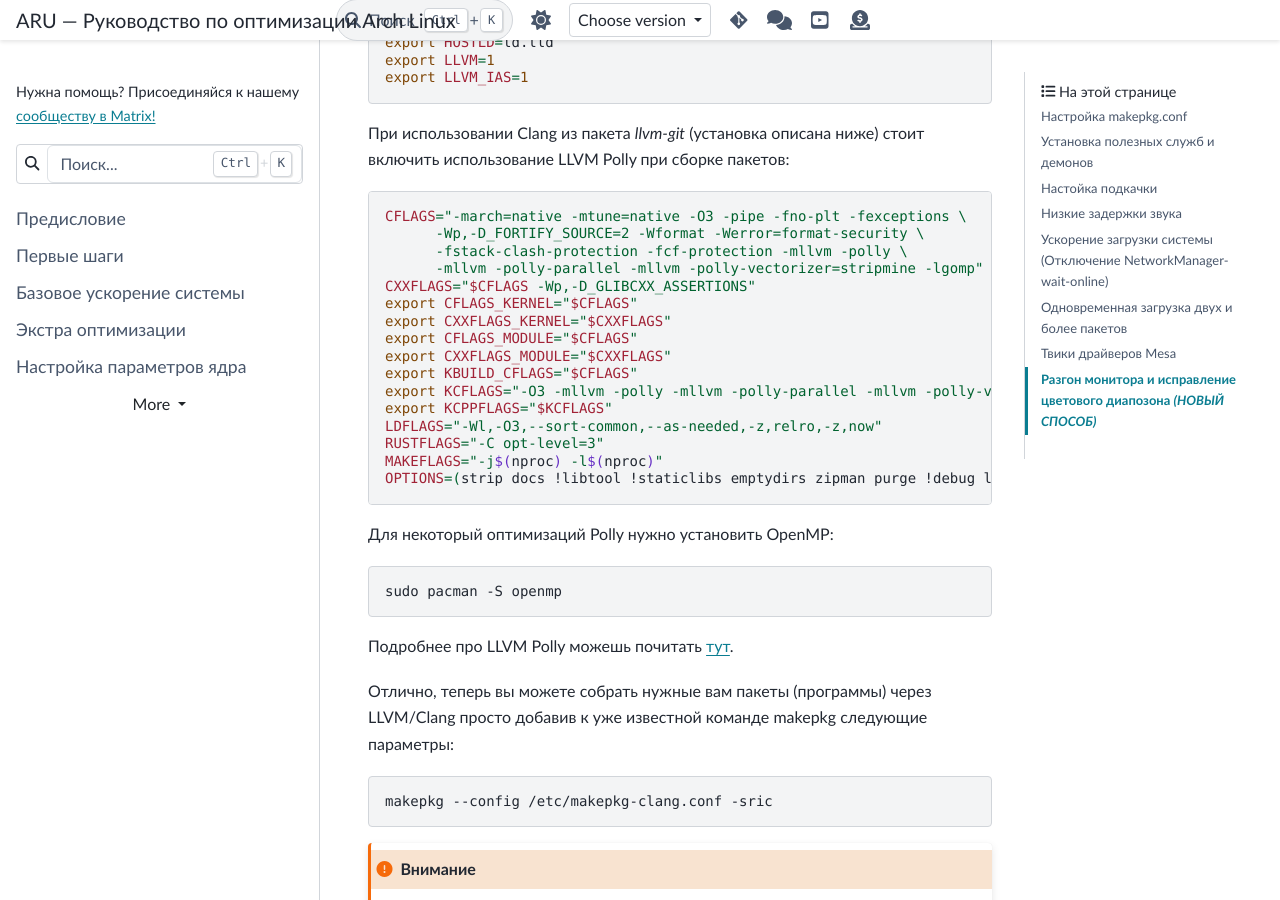
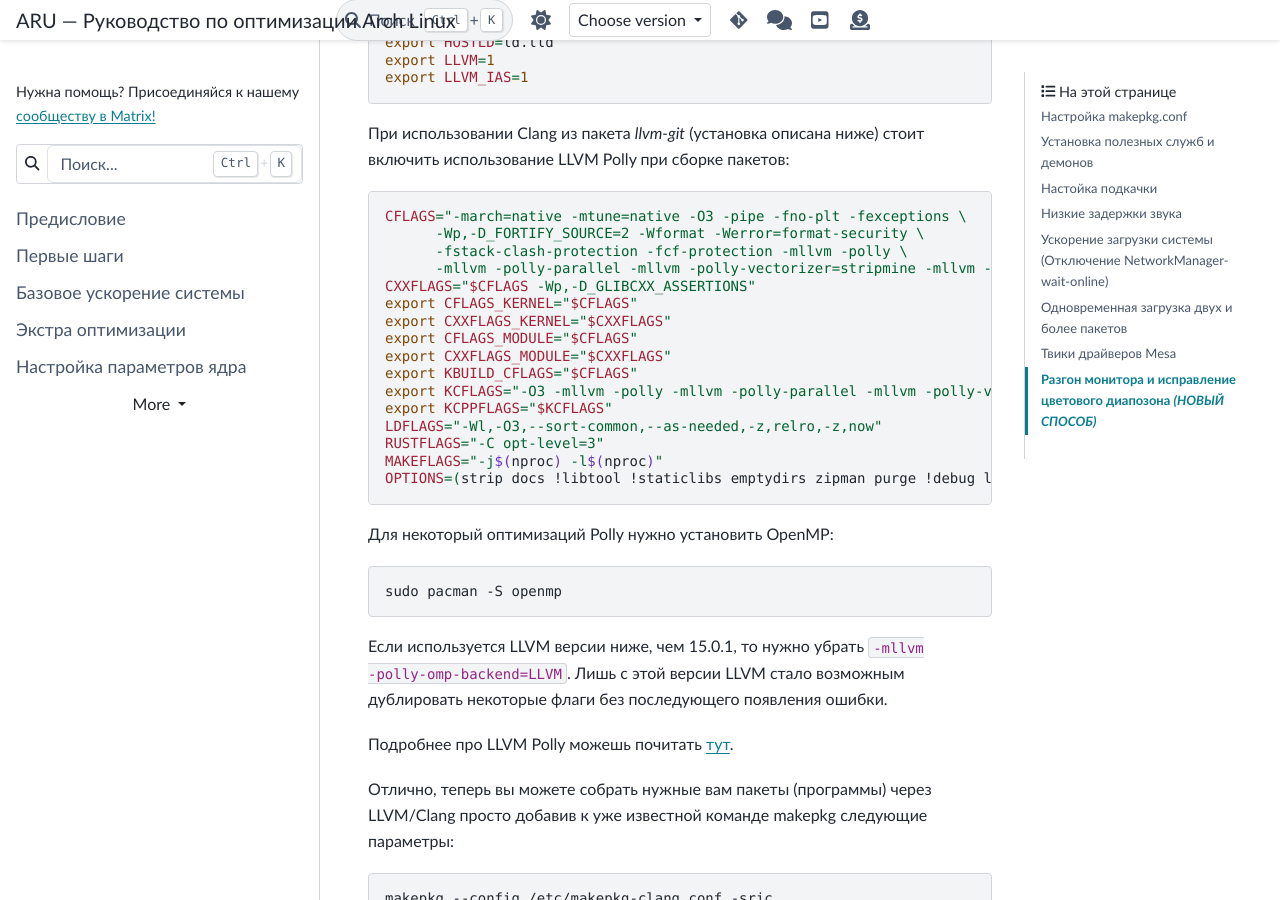
Before and after one commit to ventureoo/ARU, a Sphinx documentation site: the page built from docs/source/generic-system-acceleration.rst, in a window 1280 px wide and 900 px high, scrolled down 1893 px. Built offline with Sphinx 7.4.7 and the PyData theme 0.15.4, drawn with Linux system fonts in a browser that asks for light colours.

Commit message:
Use LLVM omp backend for polly by default

```diff
--- a/docs/source/generic-system-acceleration.rst
+++ b/docs/source/generic-system-acceleration.rst
@@ -106,14 +106,14 @@
   CFLAGS="-march=native -mtune=native -O3 -pipe -fno-plt -fexceptions \
         -Wp,-D_FORTIFY_SOURCE=2 -Wformat -Werror=format-security \
         -fstack-clash-protection -fcf-protection -mllvm -polly \
-        -mllvm -polly-parallel -mllvm -polly-vectorizer=stripmine -lgomp"
+        -mllvm -polly-parallel -mllvm -polly-vectorizer=stripmine -mllvm -polly-omp-backend=LLVM -lgomp"
   CXXFLAGS="$CFLAGS -Wp,-D_GLIBCXX_ASSERTIONS"
   export CFLAGS_KERNEL="$CFLAGS"
   export CXXFLAGS_KERNEL="$CXXFLAGS"
   export CFLAGS_MODULE="$CFLAGS"
   export CXXFLAGS_MODULE="$CXXFLAGS"
   export KBUILD_CFLAGS="$CFLAGS"
-  export KCFLAGS="-O3 -mllvm -polly -mllvm -polly-parallel -mllvm -polly-vectorizer=stripmine -lgomp"
+  export KCFLAGS="-O3 -mllvm -polly -mllvm -polly-parallel -mllvm -polly-vectorizer=stripmine -mllvm -polly-omp-backend=LLVM -lgomp"
   export KCPPFLAGS="$KCFLAGS"
   LDFLAGS="-Wl,-O3,--sort-common,--as-needed,-z,relro,-z,now"
   RUSTFLAGS="-C opt-level=3"
@@ -123,6 +123,11 @@
 Для некоторый оптимизаций Polly нужно установить OpenMP: ::
 
   sudo pacman -S openmp
+
+Если используется LLVM версии ниже, чем 15.0.1,
+то нужно убрать ``-mllvm -polly-omp-backend=LLVM``.
+Лишь с этой версии LLVM стало возможным дублировать
+некоторые флаги без последующего появления ошибки.
 
 Подробнее про LLVM Polly можешь почитать `тут
 <https://polly.llvm.org/>`_.
```
